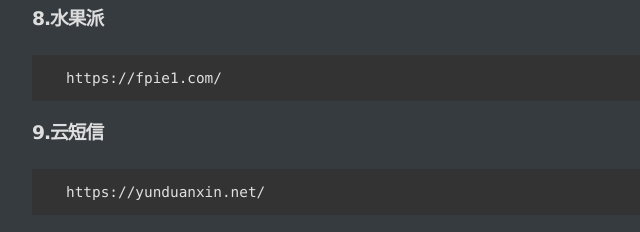
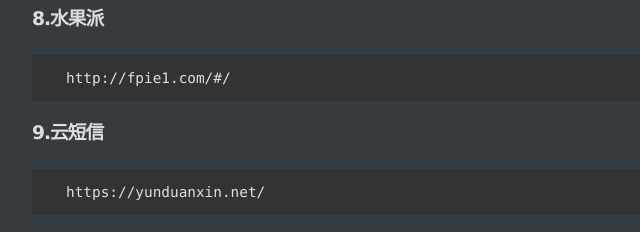
Before and after one commit to taoozi/Collect, a plain HTML site: page index.html in a window 1280 px wide. Shown: the part 2277-2509 px from the top of the page, 151-791 px from the left. Drawn offline with Linux system fonts and the light colour scheme.

Commit message:
Update index.html

```diff
--- a/index.html
+++ b/index.html
@@ -3334,7 +3334,7 @@
             <div class="CodeMirror-activeline-background CodeMirror-linebackground"></div>
             <div class="CodeMirror-gutter-background CodeMirror-activeline-gutter" style="left: 0px; width: 0px;"></div>
             <pre class=" CodeMirror-line "
-                role="presentation"><span role="presentation" style="padding-right: 0.1px;"><a href="https://fpie1.com/">https://fpie1.com/</a></span></pre>
+                role="presentation"><span role="presentation" style="padding-right: 0.1px;"><a href="http://fpie1.com/#/">http://fpie1.com/#/</a></span></pre>
         </div>
     </div>
     </div>
```
